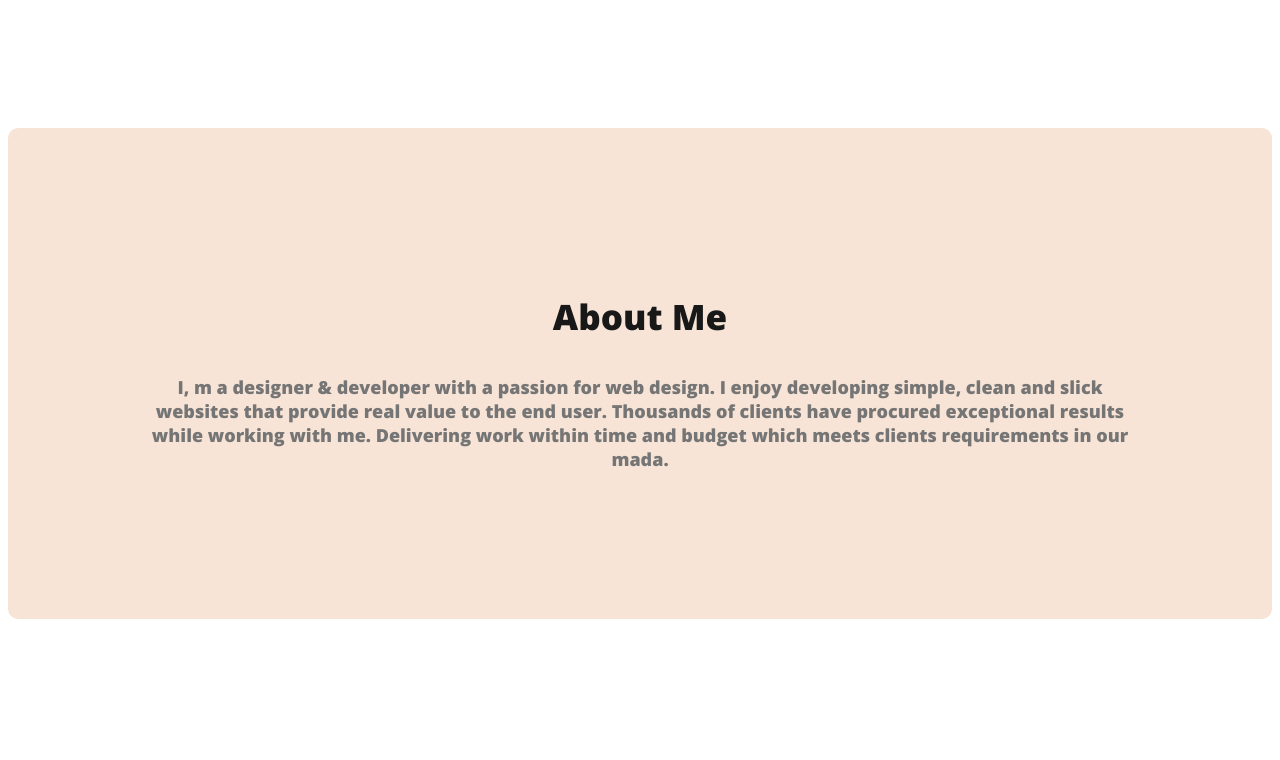
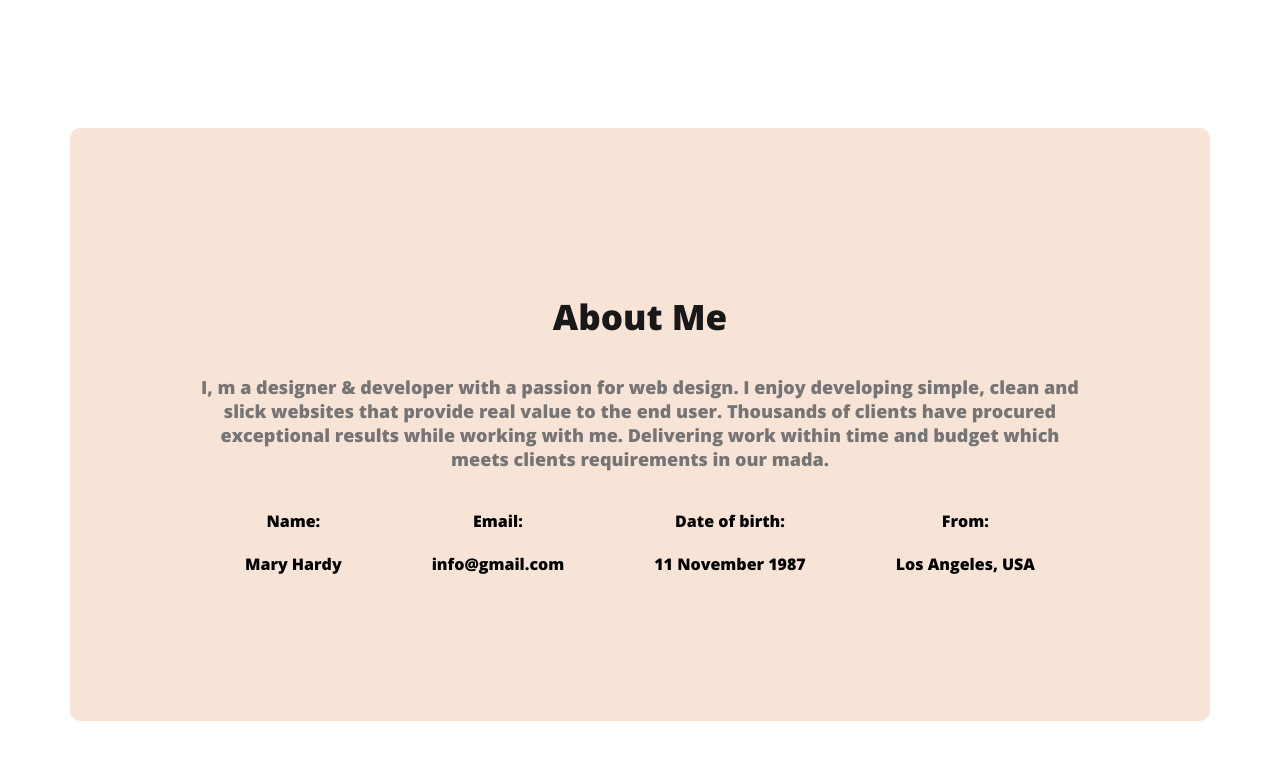
Before and after one commit to mridul4444/web-developer-portfolio, a plain HTML site: page index.html in a window 1280 px wide. Shown: the part 770-1530 px from the top of the page. Drawn offline with nearby package versions, Linux system fonts and the light colour scheme.

Commit message:
added about information

```diff
--- a/index.html
+++ b/index.html
@@ -42,6 +42,26 @@
             <p class="section-description">
                 I, m a designer & developer with a passion for web design. I enjoy developing simple, clean and slick websites that provide real value to the end user. Thousands of clients have procured exceptional results while working with me. Delivering work within time and budget which meets clients requirements in our mada.
             </p>
+            <div class="about-info-container">
+                <!-- .about-info*4>h4.info-title+p.info-description -->
+                <div class="about-info">
+                    <h4 class="info-title">Name:</h4>
+                    <p class="info-description">  Mary Hardy</p>
+                </div>
+                <div class="about-info">
+                    <h4 class="info-title">Email:</h4>
+                    <p class="info-description">info@gmail.com</p>
+                </div>
+                <div class="about-info">
+                    <h4 class="info-title">Date of birth:</h4>
+                    <p class="info-description">11 November 1987</p>
+                </div>
+                <div class="about-info">
+                    <h4 class="info-title">From:</h4>
+                    <p class="info-description">Los Angeles, USA</p>
+                </div>
+
+            </div>
         </section>
     </main>
 
--- a/styles/portfolio.css
+++ b/styles/portfolio.css
@@ -100,6 +100,11 @@ nav a{
 
 /* main section styles */
 
+main{
+    max-width: 1140px;
+    margin: 0 auto;
+}
+
 /* about section styles */
 .about{
     padding: 130px;
@@ -107,3 +112,11 @@ nav a{
     background: #f7e4d6;
     margin: 130px 0;
 }
+
+.about-info-container{
+    display: flex;
+    justify-content: space-around;
+}
+.about{
+    text-align: center;
+}
```
